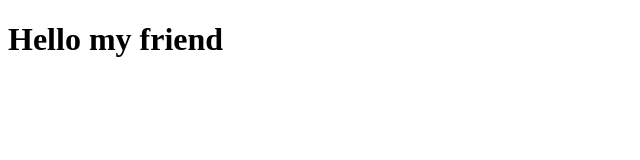
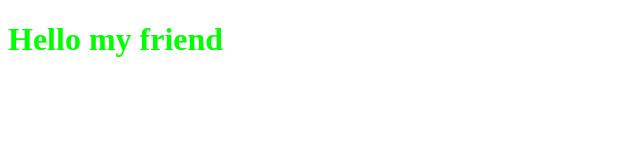
Before and after one commit to snazarenko/devops, a plain HTML site: page hello.html in a window 1280 px wide. Shown: the whole page, without its empty margins (0-640 px from the left). Drawn offline with Linux system fonts and the light colour scheme.

Commit message:
added style.css

```diff
--- a/hello.html
+++ b/hello.html
@@ -1,2 +1,10 @@
 <!DOCTYPE html>
+<html>
+<head>
+<link rel="stylesheet" href="style.css">
+</head>
+<body>
 <h1>Hello my friend</h1>
+
+</body>
+</html>
--- /dev/null
+++ b/style.css
@@ -0,0 +1,3 @@
+h1{
+    color: #00ff00;
+}
```
